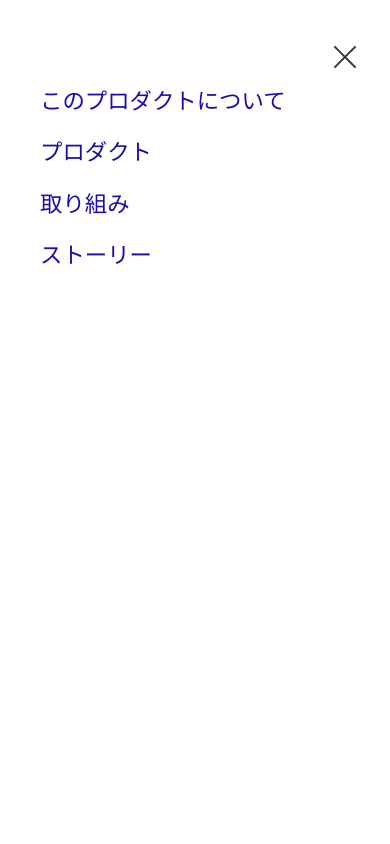
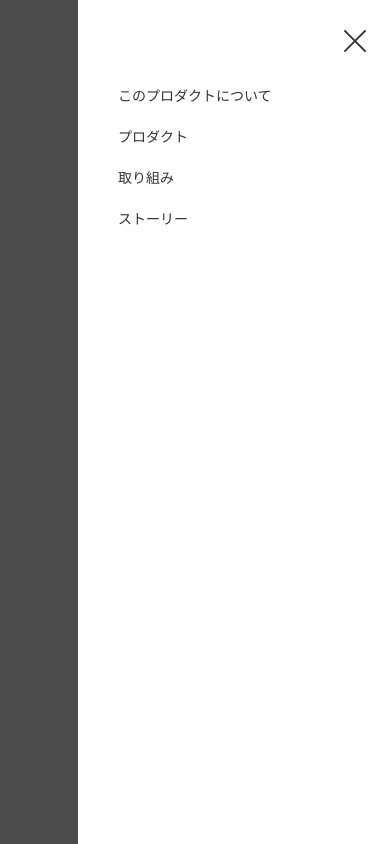
Before and after one commit to aki-space-crea/satoshi_2021_0522, a website built with webpack: page dist/index.html in a window 390 px wide. Both pictures are taken after a click on the button 350 px from the left and 56 px from the top of the page. Built offline with nearby package versions, Linux system fonts and the light colour scheme; files whose address does not match are found by name.

Commit message:
画像もバンドルされるように修正。 pc、sp時のmenuの表示を修正。

```diff
--- a/src/js/menu.js
+++ b/src/js/menu.js
@@ -1,57 +1,74 @@
-import jQuery from "jquery";
-// ドルマークに参照を代入(慣習的な $ を使うため)
-const $ = jQuery;
 const breakpoint = 1024;
 let lastWW = window.innerWidth;
 
 export const togggleMenu = () => {
   class HamburgerMenuSetteikun {
     constructor(menuId) {
+      this.currentWW = 0;
+      this.isPc = () => {
+        return this.current = window.innerWidth;
+      }
+
       this.menu = document.getElementById(menuId);
-      this.menu.style.transform = 'translateX(100%)';
+      this.menu.style.transform = this.isPc() >= 1024 ? 'translateX(0%)' : 'translateX(100%)';
       this.toggleSwitch = false;
     }
 
     setBtn(btnId) {
       const btn = document.getElementById(btnId);
       const btnLines = btn.querySelectorAll('.js-hamburger-line');
+      const closedMenuBg = document.getElementById('js-closed-menu-bg');
 
       btn.addEventListener('click', () => {
         this.hideAndShow(btnLines);
       })
 
+      closedMenuBg.addEventListener('click', () => {
+        this.hideAndShow(btnLines);
+      })
+
       window.addEventListener('resize', () => {
-        let currentWW = window.innerWidth;
+        const closedMenuBg = document.getElementById('js-closed-menu-bg');
+        this.currentWW = window.innerWidth;
 
-        if (lastWW <= breakpoint && breakpoint < currentWW) {
+        if (lastWW <= breakpoint && breakpoint < this.currentWW) {
           //PCの処理
           this.menu.style.transform = 'translateX(0%)';
           this.menu.style.opacity = 1;
           this.resetHamburgerLine(btnLines);
           this.toggleSwitch = false;
-        } else if (currentWW <= breakpoint && breakpoint < lastWW) {
+          closedMenuBg.style.opacity = 0;
+          closedMenuBg.style.visibility = 'hidden';
+        } else if (this.currentWW <= breakpoint && breakpoint < lastWW) {
           //SPの処理
           this.menu.style.transform = 'translateX(100%)';
           this.menu.style.opacity = 0;
           this.resetHamburgerLine(btnLines);
           this.toggleSwitch = false;
+          closedMenuBg.style.visibility = 'visible';
         }
 
-        lastWW = currentWW;
+        lastWW = this.currentWW;
       });
     }
 
     hideAndShow(btnLines) {
+      const closedMenuBg = document.getElementById('js-closed-menu-bg');
+
       if (this.toggleSwitch === false) {
         this.menu.style.transform = 'translateX(0%)';
         this.menu.style.opacity = 1;
         this.rotateHamburgerLine(btnLines);
         this.toggleSwitch = true;
+        closedMenuBg.style.opacity = 1;
+        closedMenuBg.style.visibility = 'visible';
       } else {
         this.menu.style.transform = 'translateX(100%)';
         this.menu.style.opacity = 0;
         this.resetHamburgerLine(btnLines);
         this.toggleSwitch = false;
+        closedMenuBg.style.opacity = 0;
+        closedMenuBg.style.visibility = 'hidden';
       }
     }
 
--- a/src/scss/_common.scss
+++ b/src/scss/_common.scss
@@ -1,10 +1,15 @@
+html {
+  font-size: 10px;
+}
+
 body {
   font-style: normal;
   font-weight: 400;
-  line-height: 1.4;
+  line-height: 1.5;
   margin: 0;
   padding: 0;
   position: relative;
+  font-size: 1.6rem;
 }
 
 li {
--- a/src/scss/_menu.scss
+++ b/src/scss/_menu.scss
@@ -1,10 +1,10 @@
 .nav-toggle-button {
   height: 20px;
-  width: 40px;
+  width: 30px;
   position: absolute;
   top: 30px;
   right: 20px;
-  z-index: 9;
+  z-index: 999;
   cursor: pointer;
   transition-duration: 0.4s;
 
@@ -42,6 +42,13 @@
   transform: translateX(100%);
   opacity: 0;
   transition-duration: 0.4s;
+  height: 100vh;
+  width: 80%;
+  position: fixed;
+  right: 0;
+  display: flex;
+  background: #fff;
+  z-index: 99;
 
   ul {
     transform: translateY(70px);
@@ -51,6 +58,10 @@
       margin-bottom: 20px;
       font-size: 1.4rem;
     }
+
+    a {
+      color: #333;
+    }
   }
 }
 
@@ -59,14 +70,41 @@
     transform: translateX(0);
     opacity: 1;
     transition-duration: 0.4s;
+    position: absolute;
+    height: auto;
+    width: 100%;
+    background: rgba(0, 0, 0, 0);
 
     ul {
+      width: 80%;
       transform: translateY(0);
+      display: flex;
 
       li {
         cursor: pointer;
+        margin-right: 2rem;
         margin-bottom: 0;
+        font-size: 1.6rem;
       }
     }
   }
 }
+
+.closed-menu-bg {
+  opacity: 0;
+  visibility: hidden;
+  transition-duration: 0.4s;
+  height: 100vh;
+  width: 100%;
+  background: rgba(0, 0, 0, 0.7);
+  position: fixed;
+  z-index: 9;
+  cursor: pointer;
+}
+
+@media screen and (min-width: 1024px) {
+  .closed-menu-bg {
+    opacity: 0;
+    visibility: hidden;
+  }
+}
--- /dev/null
+++ b/src/scss/_top.scss
@@ -0,0 +1,26 @@
+.top {
+  .fv {
+    position: relative;
+
+    &-inner {
+      height: 100%;
+      width: 100%;
+    }
+
+    .main-title {
+      position: absolute;
+      top: 45%;
+      left: 50%;
+      transform: translate(-50%, -50%);
+      font-size: 8rem;
+      color: #fff;
+    }
+
+    &-img {
+      min-height: 90vh;
+      width: 100%;
+      background: url('../images/orange.png') no-repeat;
+      background-size: cover;
+    }
+  }
+}
--- a/src/style.scss
+++ b/src/style.scss
@@ -3,3 +3,4 @@
 @import './scss/_header.scss';
 @import './scss/_footer.scss';
 @import './scss/_menu.scss';
+@import './scss/_top.scss';
--- a/webpack.config.js
+++ b/webpack.config.js
@@ -73,6 +73,12 @@ module.exports = {
                 ]
             },
             {
+                // 対象となるファイルの拡張子
+                test: /\.(gif|png|jpg|svg)$/,
+                // 画像をBase64として取り込む
+                type: "asset/inline",
+            },
+            {
                 // 拡張子 .js の場合
                 test: /\.js$/,
                 use: [
```
Also changed, not shown: dist/images/orange.png (added), dist/index.html, dist/main.js, dist/style.css, 1 other file. Lines whose indentation alone changed are shown as unchanged.
